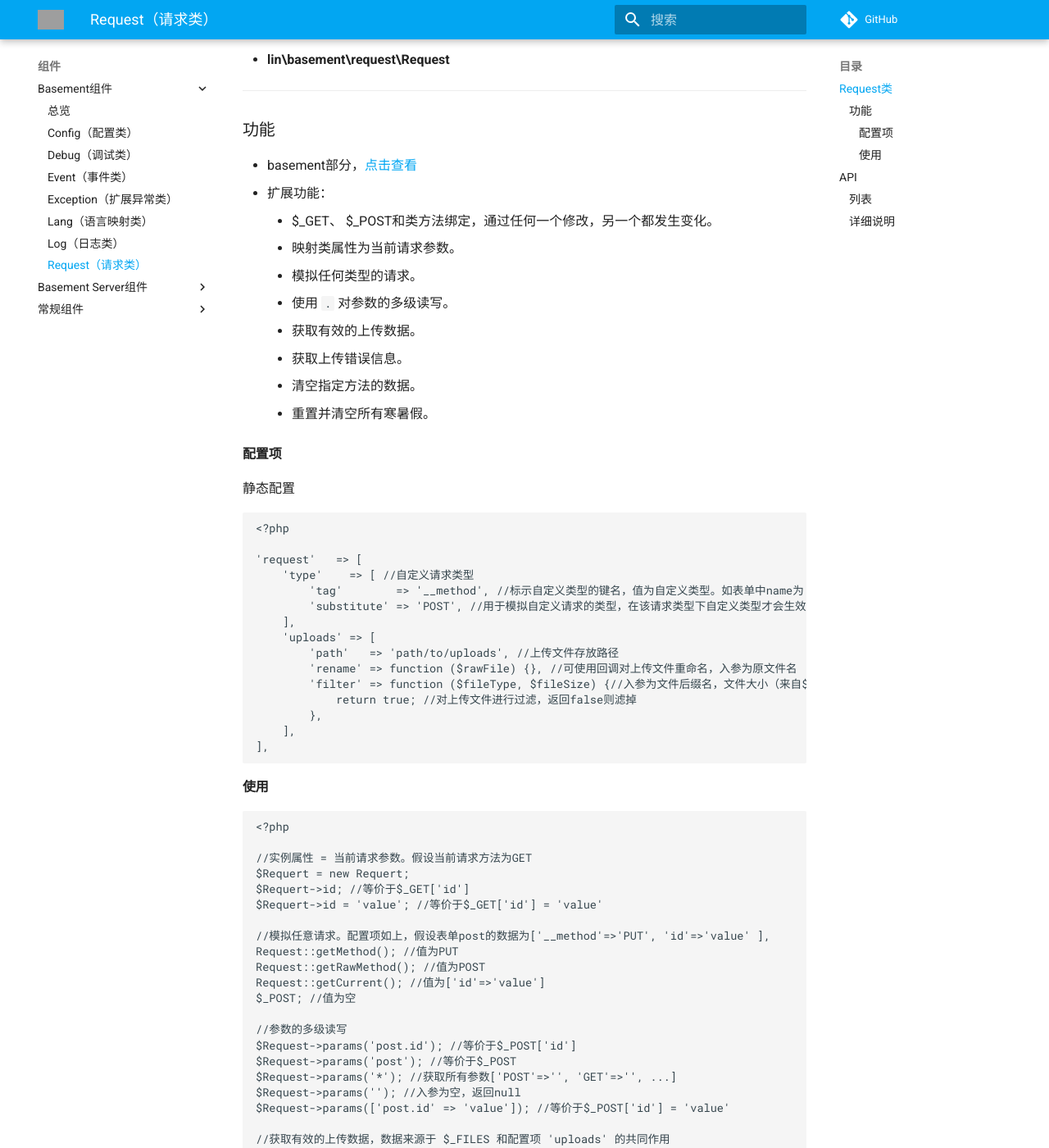
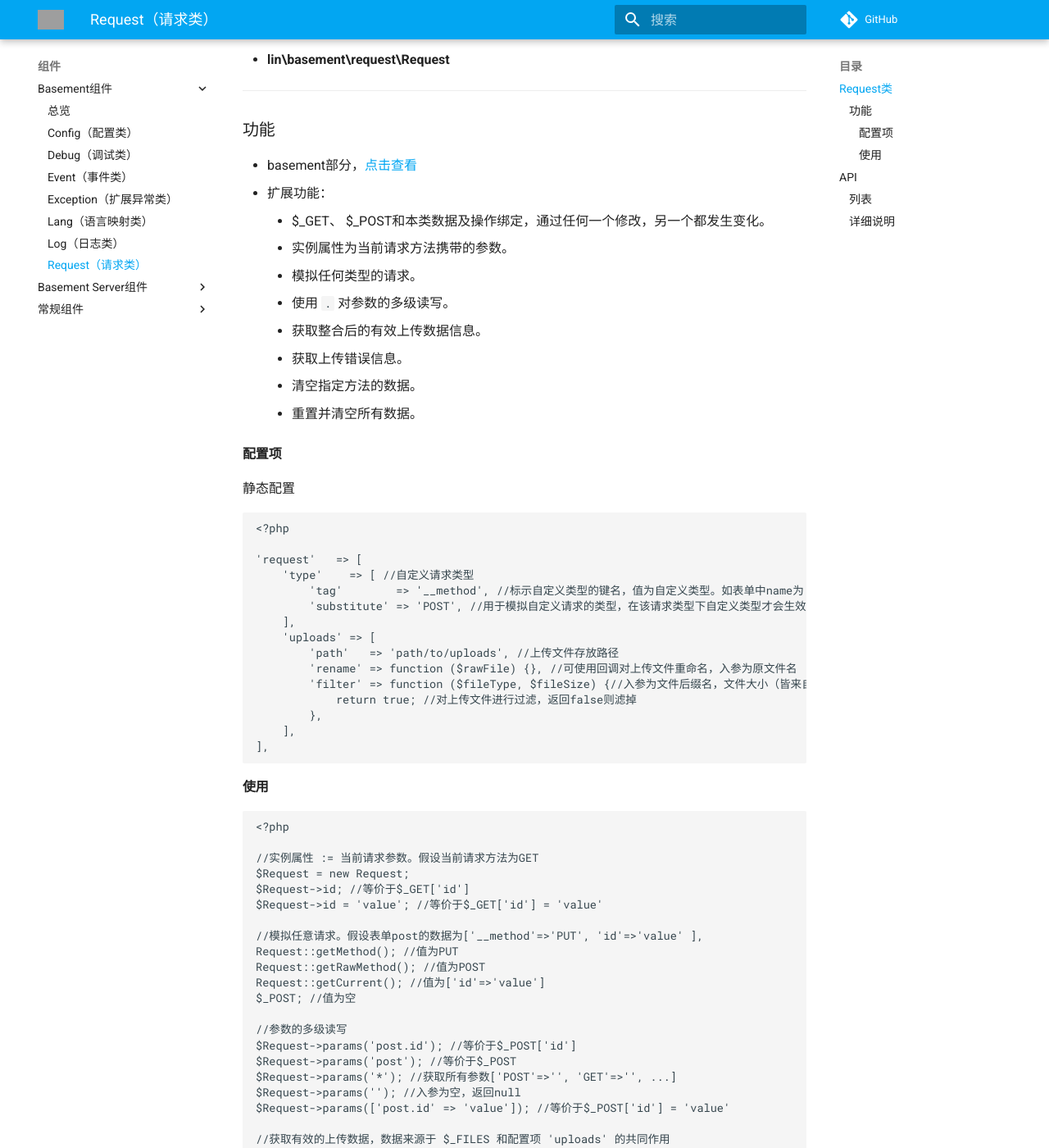
Before and after one commit to linlanye/lin-components-docs, an MkDocs documentation site: the page built from docs/basement/request/Request.md, in a window 1280 px wide and 1400 px high, scrolled down 302 px. Shown: the whole window at 82% size. Built offline with MkDocs 1.6.1 and Material for MkDocs 9.7.7, drawn with Linux system fonts in a browser that asks for light colours; comment, search, counter and statistics services are not loaded; some of the changed text lies outside the part shown; grey boxes are pictures that could not be loaded.

Commit message:
错别字

````diff
--- a/docs/basement/request/Request.md
+++ b/docs/basement/request/Request.md
@@ -12,14 +12,14 @@ namespace: `lin\basement\request`
 
 * basement部分，[点击查看](../../docs_basement/Request.md)
 * 扩展功能：
-    * $_GET、 $_POST和类方法绑定，通过任何一个修改，另一个都发生变化。
-    * 映射类属性为当前请求参数。
+    * $_GET、 $_POST和本类数据及操作绑定，通过任何一个修改，另一个都发生变化。
+    * 实例属性为当前请求方法携带的参数。
     * 模拟任何类型的请求。
     * 使用 `.` 对参数的多级读写。
-    * 获取有效的上传数据。
+    * 获取整合后的有效上传数据信息。
     * 获取上传错误信息。
     * 清空指定方法的数据。
-    * 重置并清空所有寒暑假。
+    * 重置并清空所有数据。
 
 
 #### 配置项
@@ -37,7 +37,7 @@ namespace: `lin\basement\request`
     'uploads' => [
         'path'   => 'path/to/uploads', //上传文件存放路径
         'rename' => function ($rawFile) {}, //可使用回调对上传文件重命名，入参为原文件名
-        'filter' => function ($fileType, $fileSize) {//入参为文件后缀名，文件大小（来自$_FILES）
+        'filter' => function ($fileType, $fileSize) {//入参为文件后缀名，文件大小（皆来自$_FILES）
             return true; //对上传文件进行过滤，返回false则滤掉
         },
     ],
@@ -49,12 +49,12 @@ namespace: `lin\basement\request`
 ~~~php
 <?php
 
-//实例属性 = 当前请求参数。假设当前请求方法为GET
-$Requert = new Requert;
-$Requert->id; //等价于$_GET['id']
-$Requert->id = 'value'; //等价于$_GET['id'] = 'value'
+//实例属性 := 当前请求参数。假设当前请求方法为GET
+$Request = new Request;
+$Request->id; //等价于$_GET['id']
+$Request->id = 'value'; //等价于$_GET['id'] = 'value'
 
-//模拟任意请求。配置项如上，假设表单post的数据为['__method'=>'PUT', 'id'=>'value' ],
+//模拟任意请求。假设表单post的数据为['__method'=>'PUT', 'id'=>'value' ],
 Request::getMethod(); //值为PUT
 Request::getRawMethod(); //值为POST
 Request::getCurrent(); //值为['id'=>'value']
@@ -71,8 +71,7 @@ $Request->params(['post.id' => 'value']); //等价于$_POST['id'] = 'value'
 $uploads = Request::getUploads();
 $uploads = [
     'file1' => [
-        ['name' => '重命名后的名字', 'type' => '文件类型', 'size' => '文件大小',
-        'file' => '包含完整路径',],
+        ['name' => '文件名（重命名后）', 'type' => '文件类型', 'size' => '文件大小','file' => '包含完整路径的文件名（重命名后）'],
         ...
     ],
     ...
@@ -145,7 +145,7 @@ const UPLOAD_CANT_MOVE         = 11; //无法移动文件
 ```
 
 
-**__get()**: 通过实例属性获取当前请求方法的参数
+**__get()**: 通过实例属性获取当前请求方法携带的参数
 ```php
 params:
     string $param 参数名
@@ -183,7 +183,7 @@ return
 params:
     void
 return
-    array|null 失败返回null，成功格式形如['file1' => [['name' => '重命名后的名字', 'type' => '文件类型', 'size' => '文件大小','file' => '包含完整路径']]]
+    array|null 失败返回null，成功格式形如['file1' => [['name' => '文件名', 'type' => '文件类型', 'size' => '文件大小','file' => '完整文件名']]]
 ];
 ```
 
@@ -192,7 +192,7 @@ return
 params:
     void
 return
-    array|null 失败返回null，成功格式形如['file1' => [['错误码，见上述常量属性']]]
+    array|null 失败返回null，成功格式形如['file1' => ['index'=>'错误码', ...]]
 ];
 ```
 
````
Also changed, not shown: other parts of docs/basement/request/Request.md (+5 -4 lines), docs/basement/lang/Lang.md (+0 -3 lines), docs/basement/log/Log.md (+1 -1 lines).
